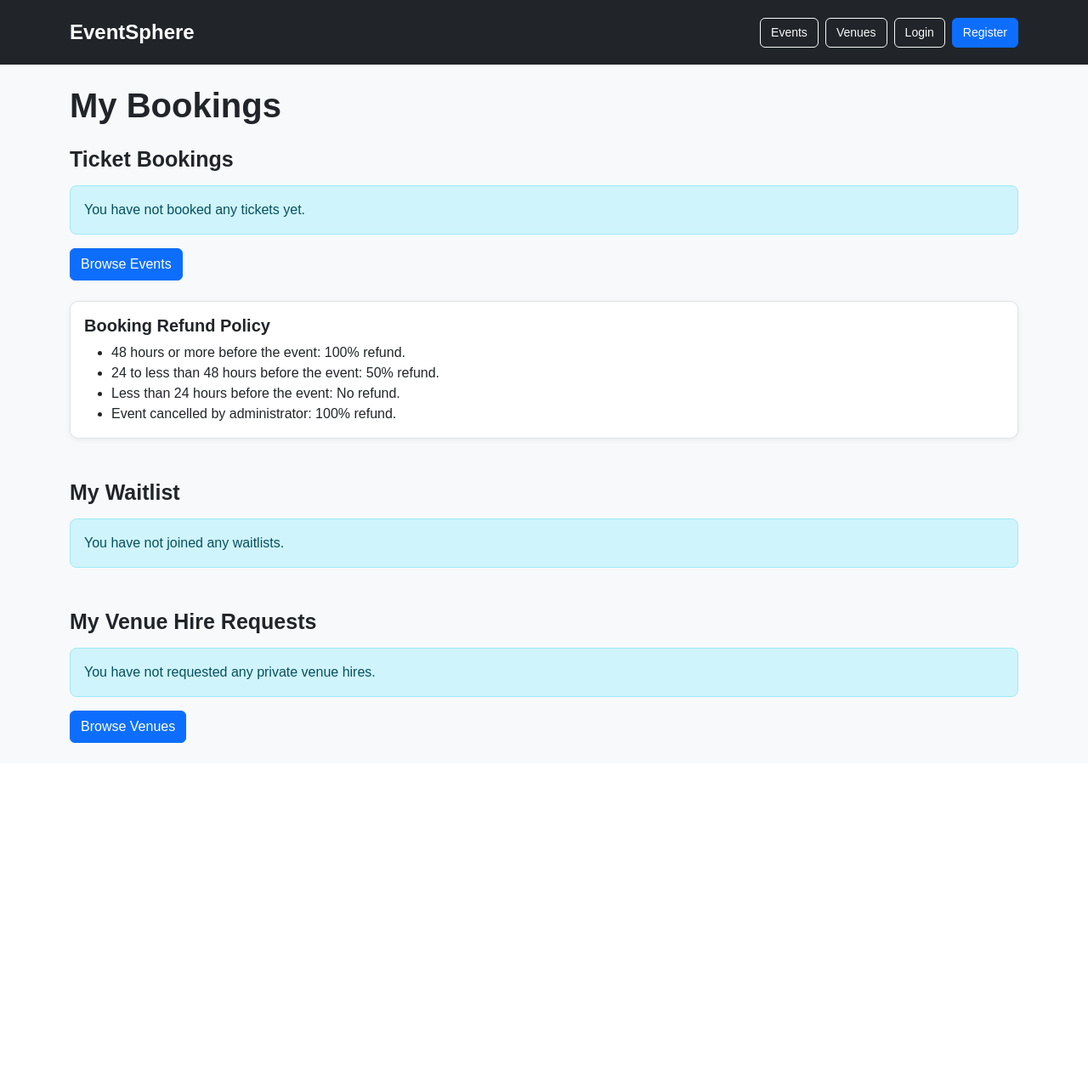
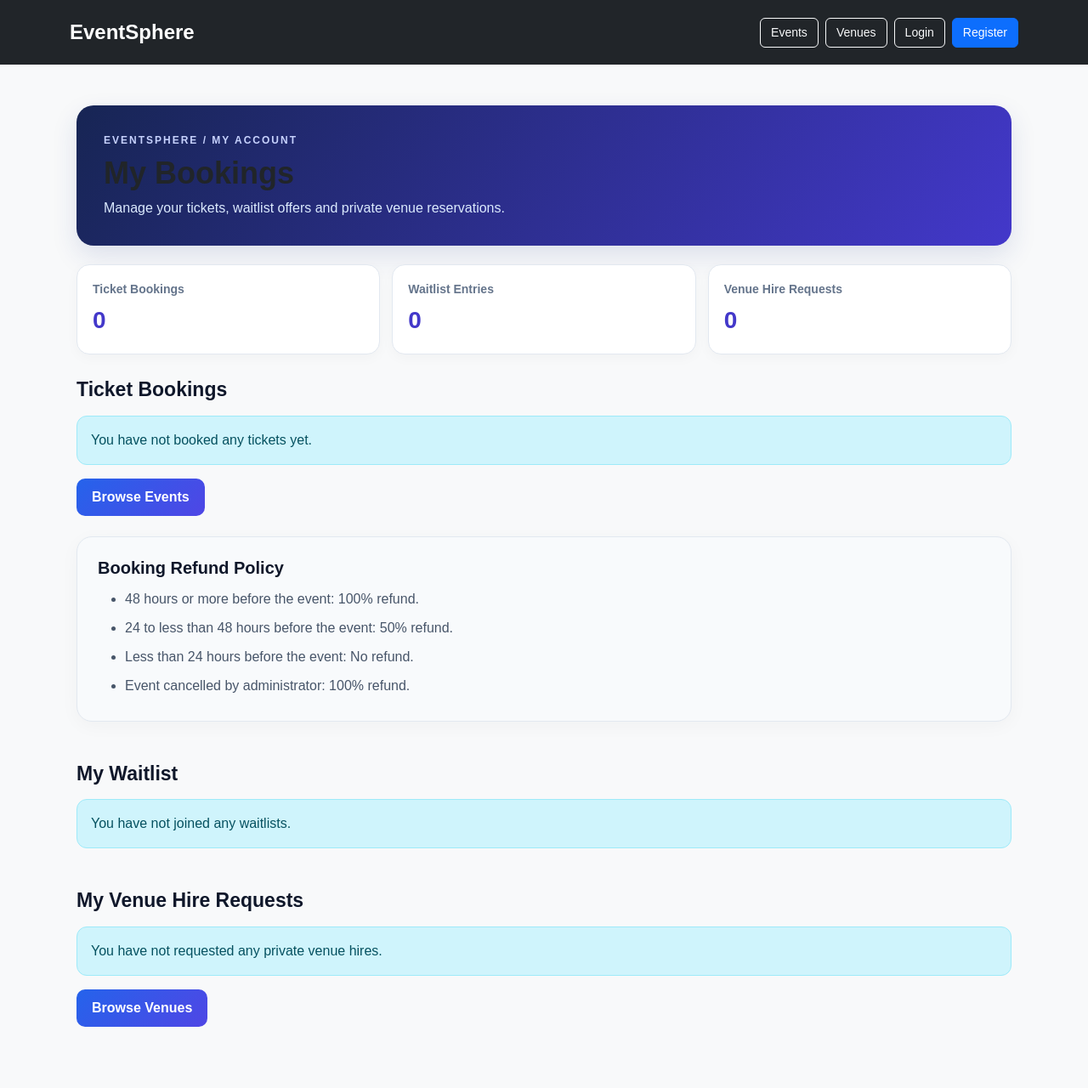
Before and after one commit to hazeebahamed/EventSphere_FastApi_Project, a FastAPI app: template templates/bookings.html in a window 1280 px wide. Shown: the whole page at 85% size. Before the commit the page ends 874 px from the top, so only its background shows below. Run offline with FastAPI, Linux system fonts and the light colour scheme; the template is opened without the code that fills it, so the values that code supplies are empty.

Commit message:
Improve my bookings page UI

```diff
--- a/templates/bookings.html
+++ b/templates/bookings.html
@@ -3,21 +3,55 @@
 
 {% block content %}
 
-<h1 class="mb-4">My Bookings</h1>
+<style>
+.booking-page {--ink:#0f172a;--muted:#64748b;--line:#e2e8f0;color:var(--ink);max-width:1100px;margin:auto;padding:24px 0 48px}
+.booking-hero {background:linear-gradient(125deg,#172554,#4338ca);color:white;padding:32px;border-radius:20px;margin-bottom:22px;box-shadow:0 12px 30px #1e3a8a20}
+.booking-hero h1 {font-weight:750;margin:8px 0;font-size:clamp(25px,4vw,36px)}
+.booking-hero p {color:#dbeafe;margin:0}.booking-eyebrow {font-size:12px;letter-spacing:2px;font-weight:700;color:#c7d2fe}
+.booking-summary {display:grid;grid-template-columns:repeat(3,minmax(0,1fr));gap:14px;margin-bottom:24px}
+.booking-summary a {display:block;background:white;border:1px solid var(--line);border-radius:15px;padding:18px;color:var(--ink);text-decoration:none;box-shadow:0 4px 15px #0f172a08}
+.booking-summary a:hover {border-color:#6366f1}.booking-summary small {display:block;color:var(--muted);font-weight:600}.booking-summary strong {display:block;font-size:28px;color:#4338ca;margin-top:5px}
+.booking-page h2 {font-size:23px;font-weight:700;margin-top:28px;scroll-margin-top:85px}
+.booking-page .card {border:1px solid var(--line);border-radius:18px;background:white;box-shadow:0 5px 22px #0f172a09!important;overflow:hidden}
+.booking-page .card-body {padding:24px}.booking-page h4,.booking-page h5 {font-weight:700;color:var(--ink)}
+.booking-card h4,.booking-card h5:first-child {padding-bottom:15px;border-bottom:1px solid var(--line);margin-bottom:18px}
+.booking-fields {display:grid;grid-template-columns:repeat(2,minmax(0,1fr));gap:12px;margin-bottom:18px}
+.booking-fields p {margin:0;padding:12px 14px;background:#f8fafc;border-radius:10px;overflow-wrap:anywhere;font-size:14px}
+.booking-fields p strong {display:block;font-size:12px;color:var(--muted);margin-bottom:5px}
+.booking-page .badge {border-radius:30px;padding:7px 11px;font-weight:600;white-space:normal}
+.booking-ticket {background:linear-gradient(180deg,#f8fafc,#fff);border:1px dashed #a5b4fc!important;border-radius:15px!important;height:100%;padding:20px!important}
+.booking-ticket h6 {font-weight:700;color:#4338ca}.booking-ticket img {background:white;padding:8px;border-radius:10px}.booking-ticket p {color:var(--muted);font-family:monospace;overflow-wrap:anywhere}
+.booking-page .btn {border-radius:10px;font-weight:600;padding:10px 18px}.booking-page .btn-primary {background:linear-gradient(135deg,#2563eb,#4f46e5);border:0}
+.booking-page .alert {border-radius:12px}.booking-page .countdown {display:inline-block;background:#fff1f2;border-radius:8px;padding:5px 12px;font-size:18px;font-variant-numeric:tabular-nums}
+.booking-policy {padding:24px!important;background:#f8fafc!important}.booking-policy li {padding:5px 0;color:#475569}.booking-page hr {border-color:#cbd5e1;margin:22px 0}
+@media(max-width:600px){.booking-hero{padding:23px}.booking-summary{gap:7px}.booking-summary a{padding:12px 8px}.booking-summary small{font-size:11px}.booking-summary strong{font-size:23px}.booking-fields{grid-template-columns:1fr}.booking-page .card-body{padding:18px}.booking-page .btn{max-width:100%}}
+</style>
+<div class="booking-page">
+<header class="booking-hero">
+    <div class="booking-eyebrow">EVENTSPHERE / MY ACCOUNT</div>
+    <h1>My Bookings</h1>
+    <p>Manage your tickets, waitlist offers and private venue reservations.</p>
+</header>
+<nav class="booking-summary" aria-label="Booking sections">
+    <a href="#ticket-bookings"><small>Ticket Bookings</small><strong>{{ bookings|length }}</strong></a>
+    <a href="#my-waitlist"><small>Waitlist Entries</small><strong>{{ waitlists|length }}</strong></a>
+    <a href="#venue-hires"><small>Venue Hire Requests</small><strong>{{ hires|length }}</strong></a>
+</nav>
 
 <!-- ====================================== -->
 <!-- TICKET BOOKING HISTORY                 -->
 <!-- ====================================== -->
 
-<h2 class="mb-3">Ticket Bookings</h2>
+<h2 id="ticket-bookings" class="mb-3">Ticket Bookings</h2>
 
 {% for item in bookings %}
 
-<div class="card shadow-sm mb-4">
+<div class="card booking-card shadow-sm mb-4">
 
     <div class="card-body">
 
         <h4>{{ item.event.title }}</h4>
+        <div class="booking-fields">
 
         <p>
             <strong>Booking ID:</strong>
@@ -88,6 +122,8 @@
         </p>
 
 
+                </div>
+
         <!-- Refund Information -->
 
         {% if item.booking.status == "cancelled" %}
@@ -119,7 +155,7 @@
 
             <div class="col-12 col-sm-6 col-md-4">
 
-                <div class="border rounded p-3 text-center">
+                <div class="booking-ticket border rounded p-3 text-center">
 
                     <h6>Ticket #{{ ticket.id }}</h6>
 
@@ -227,7 +263,7 @@
 <!-- REFUND POLICY                          -->
 <!-- ====================================== -->
 
-<div class="card p-3 mt-4 mb-4">
+<div class="card booking-policy p-3 mt-4 mb-4">
 
     <h5>Booking Refund Policy</h5>
 
@@ -262,15 +298,16 @@
 <!-- WAITLIST OFFERS                        -->
 <!-- ====================================== -->
 
-<h2 class="mt-5 mb-3">My Waitlist</h2>
+<h2 id="my-waitlist" class="mt-5 mb-3">My Waitlist</h2>
 
 {% for entry in waitlists %}
 
-<div class="card shadow-sm mb-3">
+<div class="card booking-card shadow-sm mb-3">
 
     <div class="card-body">
 
         <h5>Waitlist #{{ entry.id }}</h5>
+        <div class="booking-fields">
 
         <p>
             <strong>Ticket Category ID:</strong>
@@ -320,6 +357,8 @@
 
         </p>
 
+
+                </div>
 
         <!-- Waitlist Offer -->
 
@@ -395,15 +434,16 @@
 <!-- PRIVATE VENUE HIRE HISTORY             -->
 <!-- ====================================== -->
 
-<h2 class="mt-5 mb-3">My Venue Hire Requests</h2>
+<h2 id="venue-hires" class="mt-5 mb-3">My Venue Hire Requests</h2>
 
 {% for hire in hires %}
 
-<div class="card shadow-sm mb-3">
+<div class="card booking-card shadow-sm mb-3">
 
     <div class="card-body">
 
         <h5>Hire Request #{{ hire.id }}</h5>
+        <div class="booking-fields">
 
         <p>
             <strong>Venue ID:</strong>
@@ -467,6 +507,7 @@
 
         </p>
 
+        </div>
     </div>
 
 </div>
@@ -491,6 +532,8 @@
 <!-- ====================================== -->
 <!-- WAITLIST COUNTDOWN JAVASCRIPT          -->
 <!-- ====================================== -->
+
+</div>
 
 <script>
 
```
